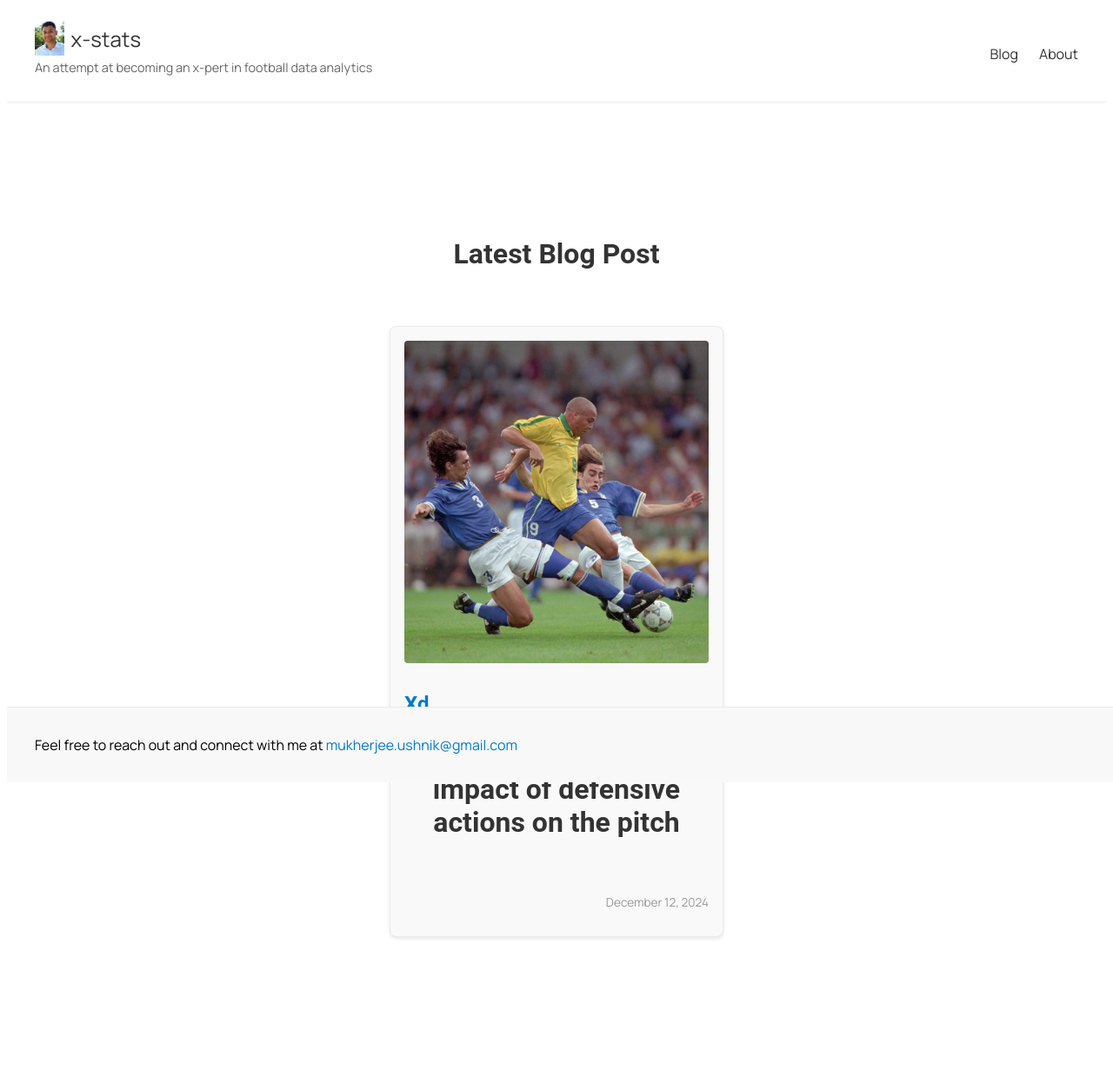
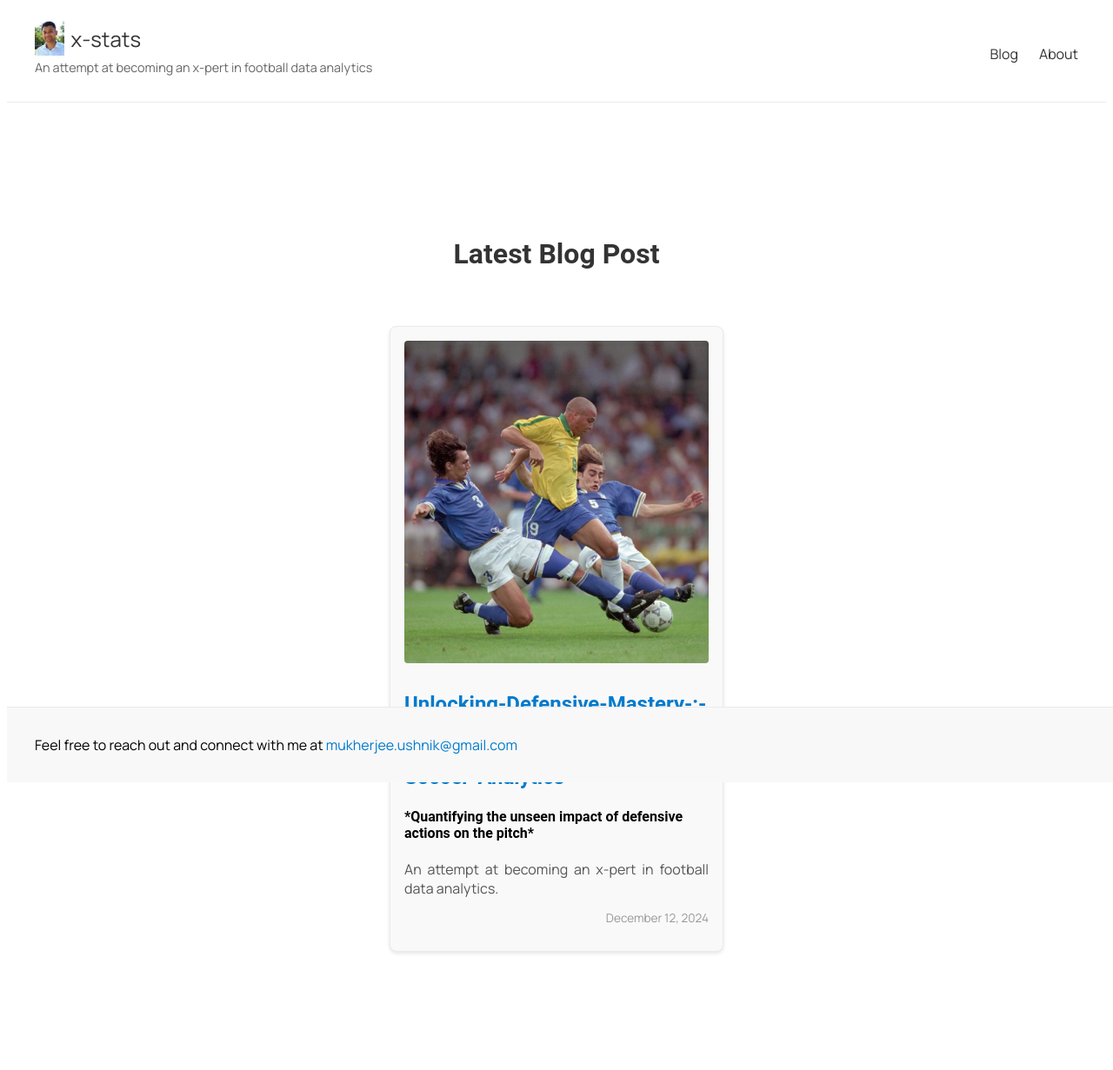
Before and after one commit to u3mukher/x-stats, a Jekyll site: the page built from index.md, in a window 1280 px wide. Shown: the whole page at 87% size. Built offline with Jekyll 4.4.1, drawn with Linux system fonts in a browser that asks for light colours.

Commit message:
Update 2024-12-12-xD.md

```diff
--- a/_posts/2024-12-12-xD.md
+++ b/_posts/2024-12-12-xD.md
@@ -1,8 +1,11 @@
 ---
-# title: "Unlocking-Defensive-Mastery-:-Introducing-the-Expected-Disruption-(xD)-Model-in-Soccer-Analytics"
+title: "Unlocking-Defensive-Mastery-:-Introducing-the-Expected-Disruption-(xD)-Model-in-Soccer-Analytics"
 date: 2024-12-12
 featured_image: /assets/images/cannavaro_r9_maldini.jpg
+excerpt: "An attempt at becoming an x-pert in football data analytics."
+subtitle: "*Quantifying the unseen impact of defensive actions on the pitch*"
 ---
+
 ## Quantifying the unseen impact of defensive actions on the pitch
 
 ### **Why Defense Deserves More Credit?**
```
